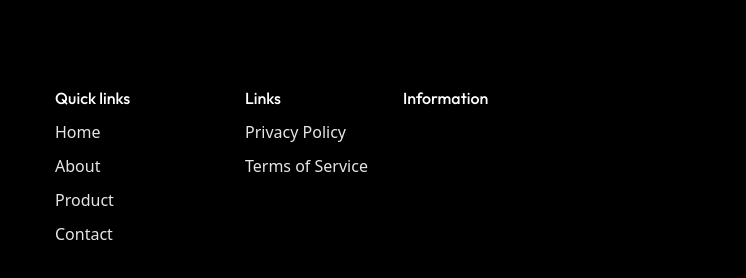
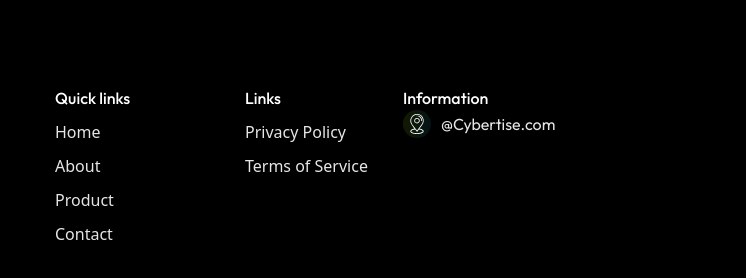
Before and after one commit to Rohit-Dhaka/Cybertise, a plain HTML site: page index.html in a window 1280 px wide. Shown: the part 1221-1499 px from the top of the page, 534-1280 px from the left. Drawn offline with nearby package versions, Linux system fonts and the light colour scheme.

Commit message:
add gamil link

```diff
--- a/index.html
+++ b/index.html
@@ -239,7 +239,11 @@
                     </ul>
                 </div>
                 <div class="col-3">
-                    <h5 class="font-Outfit fw-medium  lh-24 fs-md color-white ">Information</h5>
+                    <h5 class="font-Outfit fw-medium  lh-24 fs-md color-white mb-0">Information</h5>
+                    <div class="d-flex gap-10 align-items-center pt-25">
+                        <img src="./assets/images/svg/gmail.svg" alt="" class="cursor-pointer">
+                        <a href="mailto:Cybertise.com" class="font-Outfit fw-normal lh-24 fs-md color-white opacity-90 ">@Cybertise.com</a>
+                    </div>
                 </div>
             </div>
 
```
Also changed, not shown: assets/images/svg/instgram.svg (added), assets/images/svg/linkdin.svg (added), assets/images/svg/twiter.svg (added).
